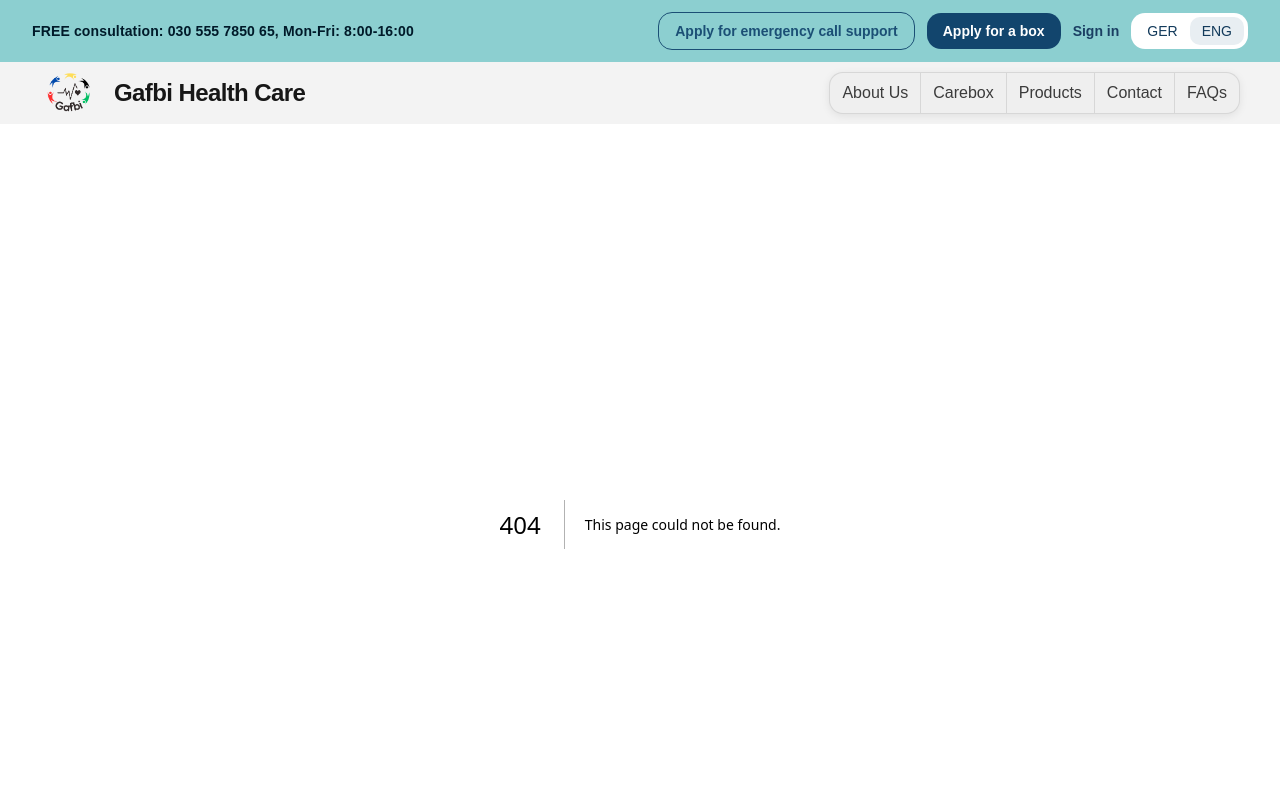
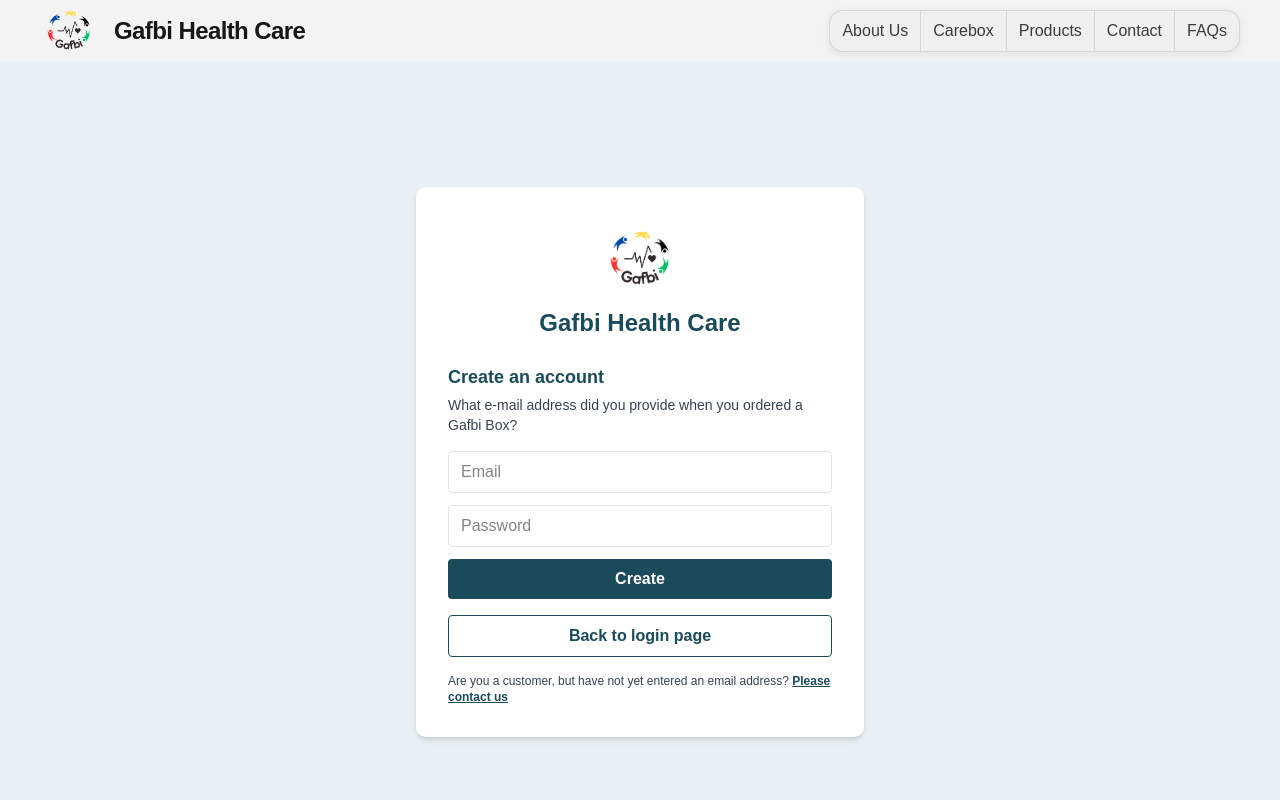
Before and after one commit to Rahul-Mallik-CSE/Gafbi-Health-Care, a Next.js app: page /register in a window 1280 px wide. Before the commit this address had no page. Shown: the top 800 px of the page. Built offline with nearby package versions, Linux system fonts and the light colour scheme; a web font is replaced by a local one.

Commit message:
Added auth pages

```diff
--- /dev/null
+++ b/src/app/(auth)/layout.tsx
@@ -0,0 +1,5 @@
+export default function AuthLayout({ children }: { children: React.ReactNode }) {
+  return (
+    <>{children}</>
+  );
+}
--- /dev/null
+++ b/src/app/(auth)/page.tsx
@@ -0,0 +1,8 @@
+/** @format */
+
+import { redirect } from "next/navigation";
+
+export default function AuthIndexPage() {
+  redirect("/auth/signin");
+  return null;
+}
--- /dev/null
+++ b/src/app/(auth)/register/page.tsx
@@ -0,0 +1,63 @@
+/** @format */
+
+import Image from "next/image";
+import Link from "next/link";
+
+export default function RegisterPage() {
+  return (
+    <div className="min-h-screen flex items-center justify-center bg-[#E9EFF3] bg-opacity-80">
+      <div className="bg-white rounded-lg shadow-md w-full max-w-md p-8">
+        <div className="flex flex-col items-center mb-6">
+          <Image
+            src="/logo.png"
+            alt="Gafbi Health Care"
+            width={80}
+            height={80}
+            className="object-cover mb-2"
+          />
+          <h1 className="text-2xl font-bold text-center text-[#1A4B5A]">
+            Gafbi Health Care
+          </h1>
+        </div>
+        <h2 className="text-lg font-bold text-[#1A4B5A] mb-1">
+          Create an account
+        </h2>
+        <p className="text-gray-700 mb-4 text-sm">
+          What e-mail address did you provide when you ordered a Gafbi Box?
+        </p>
+        <form className="flex flex-col gap-3">
+          <input
+            type="email"
+            placeholder="Email"
+            className="border rounded px-3 py-2"
+            required
+          />
+          <input
+            type="password"
+            placeholder="Password"
+            className="border rounded px-3 py-2"
+            required
+          />
+          <button
+            type="submit"
+            className="bg-[#1A4B5A] text-white rounded px-3 py-2 font-semibold"
+          >
+            Create
+          </button>
+        </form>
+        <Link
+          href="/auth/signin"
+          className="block mt-4 border border-[#1A4B5A] text-[#1A4B5A] rounded px-3 py-2 text-center font-semibold hover:bg-[#1A4B5A] hover:text-white transition"
+        >
+          Back to login page
+        </Link>
+        <p className="mt-4 text-xs text-gray-700">
+          Are you a customer, but have not yet entered an email address?{" "}
+          <Link href="#" className="text-[#1A4B5A] underline font-semibold">
+            Please contact us
+          </Link>
+        </p>
+      </div>
+    </div>
+  );
+}
--- /dev/null
+++ b/src/app/(auth)/signin/page.tsx
@@ -0,0 +1,66 @@
+/** @format */
+
+import Image from "next/image";
+import Link from "next/link";
+
+export default function SignInPage() {
+  return (
+    <div className="min-h-screen flex items-center justify-center bg-[#E9EFF3] bg-opacity-80">
+      <div className="bg-white rounded-lg shadow-md w-full max-w-md p-8">
+        <div className="flex flex-col items-center mb-6 border-b border-gray-300 pb-6">
+          <Image
+            src="/logo.png"
+            alt="Gafbi Health Care"
+            width={80}
+            height={80}
+            className="object-cover mb-2"
+          />
+          <h1 className="text-2xl font-bold text-center text-[#1A4B5A]">
+            Gafbi Health Care
+          </h1>
+        </div>
+        <h2 className="text-lg font-bold text-[#1A4B5A] mb-1">
+          Log in & manage Gafbi-Box
+        </h2>
+        <p className="text-gray-700 mb-4 text-sm">
+          To manage the contents of your Gafbi box and your delivery, please use
+          our customer portal.
+        </p>
+        <form className="flex flex-col gap-3">
+          <input
+            type="email"
+            placeholder="Email"
+            className="border rounded px-3 py-2"
+            required
+          />
+          <input
+            type="password"
+            placeholder="Password"
+            className="border rounded px-3 py-2"
+            required
+          />
+          <div className="flex justify-end mb-2">
+            <Link
+              href="#"
+              className="text-xs text-[#1A4B5A] font-semibold hover:underline"
+            >
+              Forgot password?
+            </Link>
+          </div>
+          <button
+            type="submit"
+            className="bg-[#1A4B5A] text-white rounded px-3 py-2 font-semibold"
+          >
+            Log in
+          </button>
+        </form>
+        <Link
+          href="/auth/register"
+          className="block mt-4 border border-[#1A4B5A] text-[#1A4B5A] rounded px-3 py-2 text-center font-semibold hover:bg-[#1A4B5A] hover:text-white transition"
+        >
+          Create a new account
+        </Link>
+      </div>
+    </div>
+  );
+}
--- a/src/app/layout.tsx
+++ b/src/app/layout.tsx
@@ -35,7 +35,7 @@
       lang="en"
       className={`${asapCondensed.variable} ${geistMono.variable} h-full antialiased`}
     >
-      <body className="min-h-full flex flex-col bg-(--color-background) overflow-x-hidden">
+      <body className="min-h-full flex flex-col bg-[--color-background] overflow-x-hidden">
         <ToastContainer />
         <InfoNav />
         <NavBar />
--- /dev/null
+++ b/src/app/terms/layout.tsx
@@ -0,0 +1,9 @@
+/** @format */
+
+export default function TermsLayout({
+  children,
+}: {
+  children: React.ReactNode;
+}) {
+  return <>{children}</>;
+}
--- /dev/null
+++ b/src/app/terms/page.tsx
@@ -0,0 +1,55 @@
+/** @format */
+
+export default function TermsPage() {
+  return (
+    <div className="min-h-screen flex items-center justify-center bg-gray-100">
+      <div className="bg-white rounded-lg shadow-md w-full max-w-2xl p-8">
+        <h1 className="text-3xl font-bold mb-4 text-[#1A4B5A]">
+          Terms and Conditions
+        </h1>
+        <div className="text-gray-800 space-y-4 text-sm">
+          <p>
+            <strong>Welcome to Gafbi Health Care!</strong>
+          </p>
+          <p>
+            These terms and conditions outline the rules and regulations for the
+            use of Gafbi Health Care's Website and services. By accessing this
+            website we assume you accept these terms and conditions. Do not
+            continue to use Gafbi Health Care if you do not agree to all of the
+            terms and conditions stated on this page.
+          </p>
+          <p>
+            <strong>1. License</strong>
+            <br />
+            Unless otherwise stated, Gafbi Health Care and/or its licensors own
+            the intellectual property rights for all material on this website.
+            All intellectual property rights are reserved.
+          </p>
+          <p>
+            <strong>2. User Responsibilities</strong>
+            <br />
+            You must not use this website in any way that causes, or may cause,
+            damage to the website or impairment of the availability or
+            accessibility of the website.
+          </p>
+          <p>
+            <strong>3. Privacy</strong>
+            <br />
+            Your privacy is important to us. Please review our Privacy Policy
+            for more information.
+          </p>
+          <p>
+            <strong>4. Changes to Terms</strong>
+            <br />
+            We reserve the right to revise these terms at any time as we see
+            fit. By using this website you are expected to review these terms on
+            a regular basis.
+          </p>
+          <p className="mt-6">
+            If you have any questions about these Terms, please contact us.
+          </p>
+        </div>
+      </div>
+    </div>
+  );
+}
--- a/src/components/CommonComponents/InfoNav.tsx
+++ b/src/components/CommonComponents/InfoNav.tsx
@@ -30,6 +30,8 @@
     googleTranslateElementInit?: () => void;
   }
 }
+
+const HIDDEN_ROUTES = ["/apply-box", "/signin", "/register", "/terms", "/privacy"];
 
 export default function InfoNav() {
   const [language, setLanguage] = useState<"en" | "de">("en");
@@ -86,7 +88,7 @@
     setGoogTransCookie("en");
   }, []);
 
-  if (pathname === "/apply-box") return null;
+  if (HIDDEN_ROUTES.includes(pathname)) return null;
 
   return (
     <>
```
Also changed, not shown: 1 other file (tests, documents, lock files or other folders).
